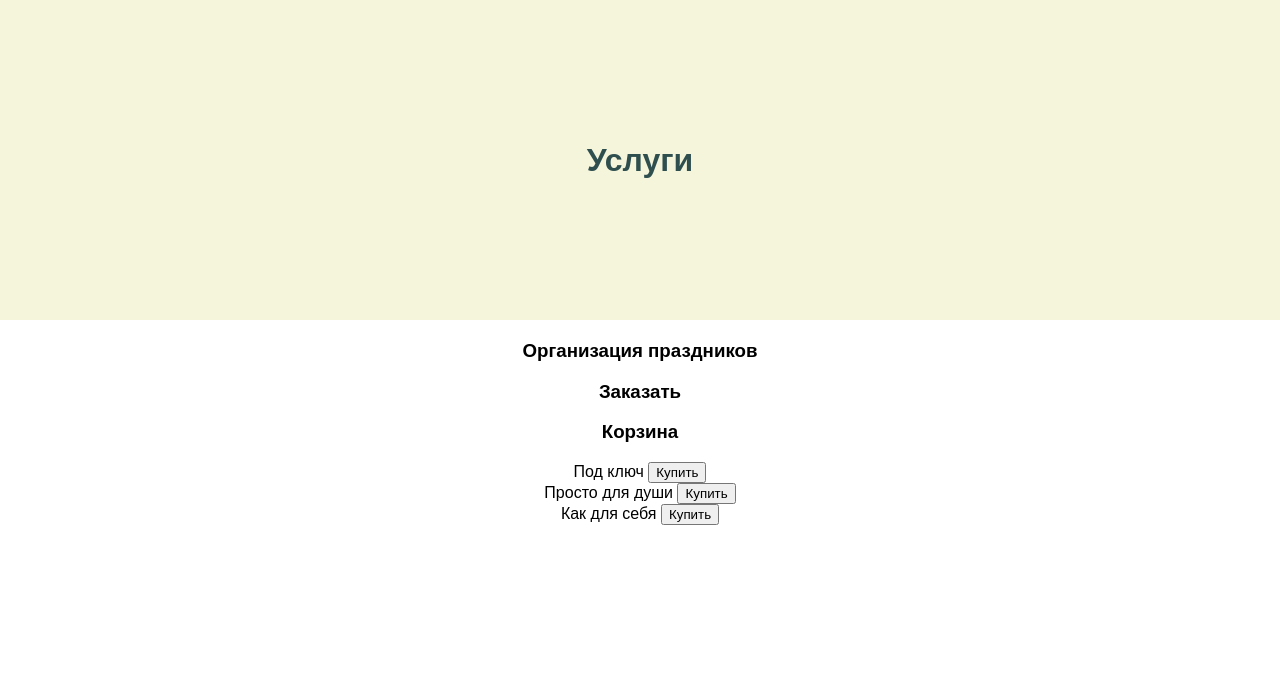
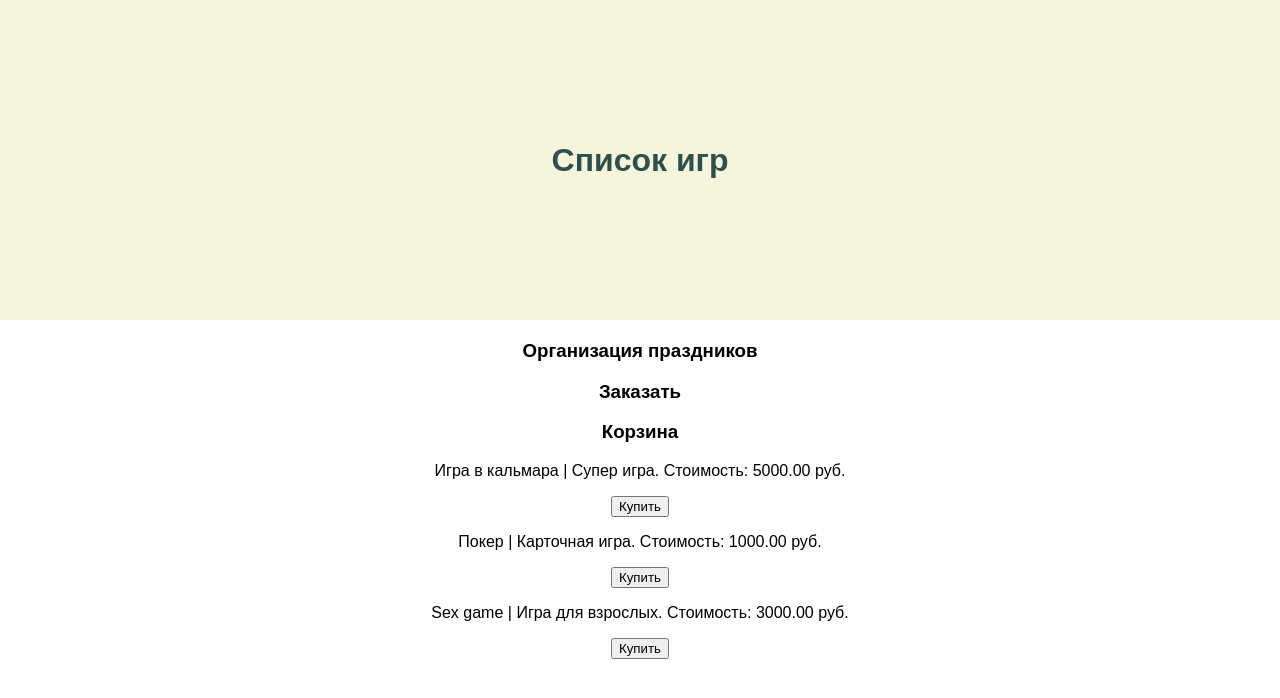
Before and after one commit to Stanislauf/module_19_UrbanDjango_1, a Django app: page /offerta/ in a window 1280 px wide. Shown: the top 698 px of the page. Run offline with Django 4.2, Linux system fonts and the light colour scheme; data comes from the database, SQL or seed files in the repository; both versions use the stored data as it was after the commit.

Commit message:
Add files via upload

```diff
--- a/UrbanDjango/task1/models.py
+++ b/UrbanDjango/task1/models.py
@@ -1,8 +1,10 @@
 from django.db import models
+from django.contrib.auth.models import User
+
 
 class Buyer(models.Model):
     name = models.CharField(max_length=100, unique=True)
-    balance = models.DecimalField(max_digits=10, decimal_places=2)
+    balance = models.DecimalField(max_digits=10, decimal_places=2, default=0.00)
     age = models.PositiveIntegerField()
 
     def __str__(self):
--- a/UrbanDjango/task1/views.py
+++ b/UrbanDjango/task1/views.py
@@ -1,4 +1,4 @@
-from django.shortcuts import render
+from .models import Buyer, User, Game
 from django.views.generic import TemplateView
 from django.shortcuts import render
 from django.http import HttpResponse
@@ -18,13 +18,10 @@ def index1(request):
     return render(request, "index.html", context)
 
 def offerta(request):
-    title = "Услуги"
-    offerta = ["Под ключ", "Просто для души", "Как для себя"]
-    context = {
-        "title": title,
-        "offerta": offerta
-    }
-    return render(request, "offerta.html", context)
+    title = "Список игр"
+    # Получаем все игры из базы данных
+    games = Game.objects.all()
+    return render(request, 'offerta.html', {'games': games, 'title': title})  # Передаем коллекцию игр в контекст
 
 def cart(request):
     title = "Корзина"
@@ -51,11 +48,15 @@ def sign_up_by_django(request):
             age = form.cleaned_data['age']
 
             # Проверяем условия
-            if password == repeat_password and age >= 18 and username not in existing_users:
-                return HttpResponse(f"Приветствуем, {username}!")  # Ответ при успешной регистрации
+            if password == repeat_password and age >= 18:
+                # Проверяем, существует ли покупатель с таким именем
+                if not Buyer.objects.filter(name=username).exists():
+                    # Создаем нового покупателя
+                    Buyer.objects.create(name=username, age=age)
+                    return HttpResponse(f"Приветствуем, {username}!")  # Ответ при успешной регистрации
+                else:
+                    info['error'] = "Пользователь с таким именем уже существует."
             else:
-                if username in existing_users:
-                    info['error'] = "Пользователь с таким именем уже существует."
                 if age < 18:
                     info['error'] = "Вам должно быть не менее 18 лет."
                 if password != repeat_password:
--- a/UrbanDjango/templates/fifth_task/offerta.html
+++ b/UrbanDjango/templates/fifth_task/offerta.html
@@ -9,9 +9,15 @@
 {% endblock %}
 
 {% block content %}
-    <ul style="list-style-type: none; padding: 0;">
-        {% for item in offerta %}
-            <li>{{ item }} <button style= "cursor: pointer"> Купить</button></li>
-        {% endfor %}
-    </ul>
+
+
+    {% for game in games %}
+        <div>
+            <p>{{ game.title }} | {{ game.description }}. Стоимость: {{ game.cost }} руб.</p>
+            <button style= "cursor: pointer">Купить</button>
+        </div>
+    {% empty %}
+        <p>Нет доступных игр.</p>
+    {% endfor %}
+
 {% endblock %}
```
Also changed, not shown: UrbanDjango/db.sqlite3, UrbanDjango/task1/migrations/0002_alter_buyer_balance.py (added).
